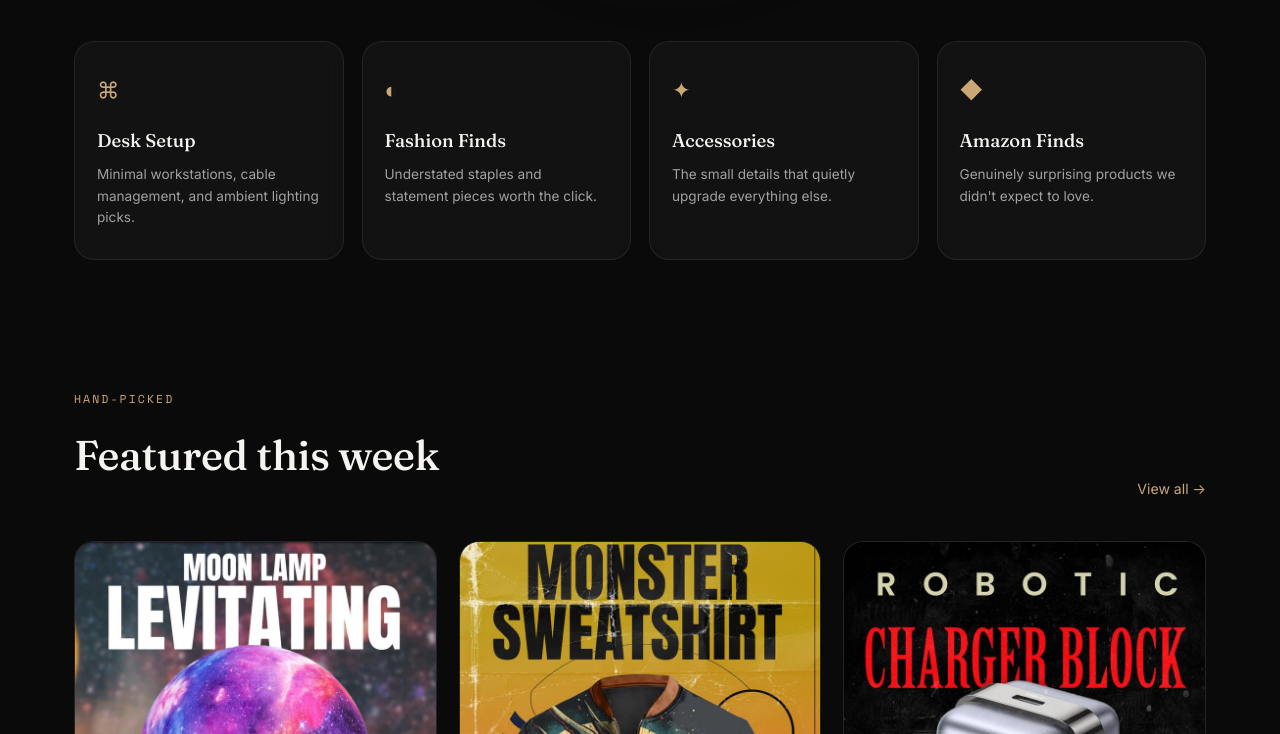
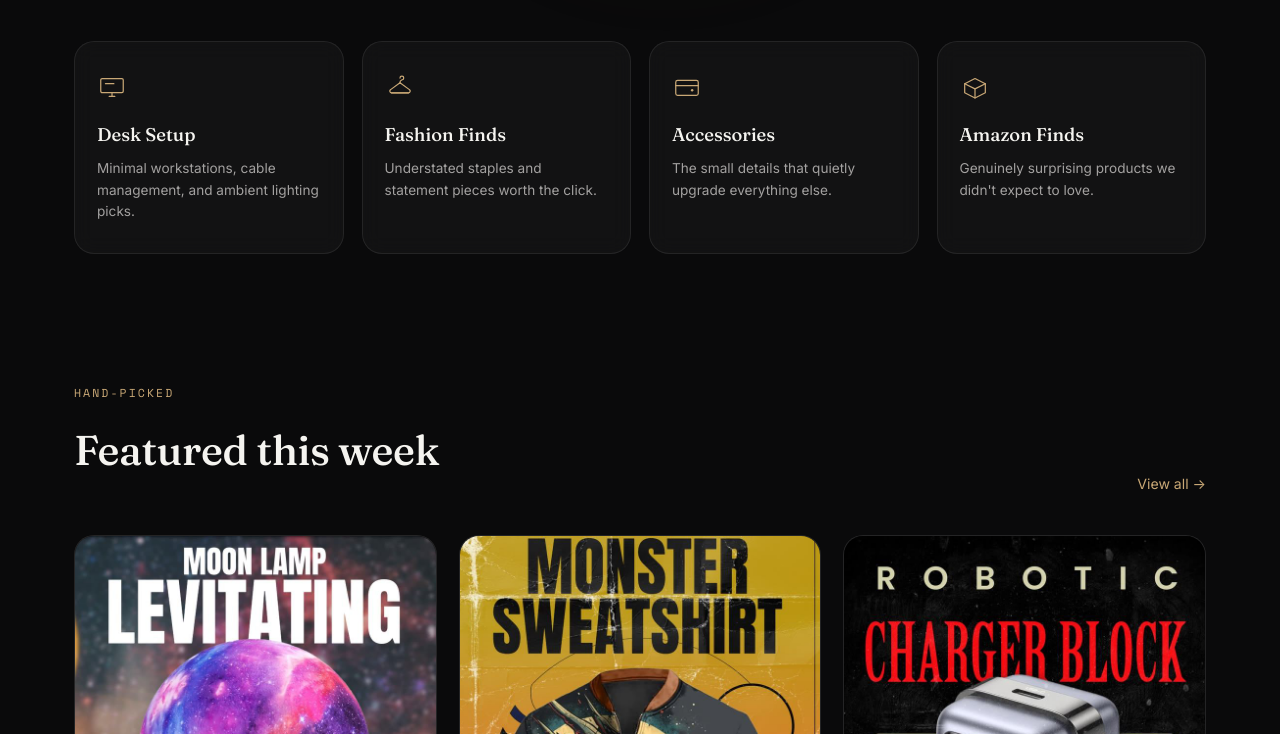
Before and after one commit to Spoider07/spoider-finds, a plain HTML site: page index.html in a window 1280 px wide. Shown: the part 1046-1780 px from the top of the page. Drawn offline with nearby package versions, Linux system fonts and the light colour scheme.

Commit message:
Add files via upload

```diff
--- a/index.html
+++ b/index.html
@@ -99,25 +99,49 @@
       <div class="category-grid">
         <a href="desk-setup.html" class="category-card reveal" style="--reveal-delay:0.03s;">
           <div class="category-glow"></div>
-          <span class="category-icon">⌘</span>
+          <span class="category-icon" aria-hidden="true">
+            <svg viewBox="0 0 32 32" fill="none" stroke="currentColor" stroke-width="1.3" stroke-linecap="round" stroke-linejoin="round">
+              <rect x="4" y="7" width="24" height="15" rx="1.5"/>
+              <path d="M13 26h6M16 22v4"/>
+              <path d="M9 12.5h9"/>
+            </svg>
+          </span>
           <h3>Desk Setup</h3>
           <p>Minimal workstations, cable management, and ambient lighting picks.</p>
         </a>
         <a href="fashion-finds.html" class="category-card reveal" style="--reveal-delay:0.08s;">
           <div class="category-glow"></div>
-          <span class="category-icon">◐</span>
+          <span class="category-icon" aria-hidden="true">
+            <svg viewBox="0 0 32 32" fill="none" stroke="currentColor" stroke-width="1.3" stroke-linecap="round" stroke-linejoin="round">
+              <path d="M16 6.5a2 2 0 1 1 2 2c-.7.4-2 1-2 2.3v.7"/>
+              <path d="M16 11.5 6 18.8a1.9 1.9 0 0 0 1.1 3.5h17.8a1.9 1.9 0 0 0 1.1-3.5l-10-7.3Z"/>
+              <path d="M7 22.3h18"/>
+            </svg>
+          </span>
           <h3>Fashion Finds</h3>
           <p>Understated staples and statement pieces worth the click.</p>
         </a>
         <a href="accessories.html" class="category-card reveal" style="--reveal-delay:0.13s;">
           <div class="category-glow"></div>
-          <span class="category-icon">✦</span>
+          <span class="category-icon" aria-hidden="true">
+            <svg viewBox="0 0 32 32" fill="none" stroke="currentColor" stroke-width="1.3" stroke-linecap="round" stroke-linejoin="round">
+              <rect x="4" y="9" width="24" height="16" rx="2"/>
+              <path d="M4 14.5h24"/>
+              <circle cx="21.5" cy="19.5" r="1.3" fill="currentColor" stroke="none"/>
+            </svg>
+          </span>
           <h3>Accessories</h3>
           <p>The small details that quietly upgrade everything else.</p>
         </a>
         <a href="amazon-finds.html" class="category-card reveal" style="--reveal-delay:0.18s;">
           <div class="category-glow"></div>
-          <span class="category-icon">◆</span>
+          <span class="category-icon" aria-hidden="true">
+            <svg viewBox="0 0 32 32" fill="none" stroke="currentColor" stroke-width="1.3" stroke-linecap="round" stroke-linejoin="round">
+              <path d="M5 12.5 16 7l11 5.5-11 5.5-11-5.5Z"/>
+              <path d="M5 12.5v9.7L16 27.7l11-5.5v-9.7"/>
+              <path d="M16 18v9.7"/>
+            </svg>
+          </span>
           <h3>Amazon Finds</h3>
           <p>Genuinely surprising products we didn't expect to love.</p>
         </a>
--- a/style.css
+++ b/style.css
@@ -597,11 +597,15 @@ img { max-width: 100%; display: block; }
 }
 .category-card:hover .category-glow { opacity: 1; }
 .category-icon {
-  font-size: 1.4rem;
+  display: block;
+  width: 30px;
+  height: 30px;
+  margin-bottom: 18px;
   color: var(--gold);
-  display: block;
-  margin-bottom: 18px;
+  transition: transform 0.3s var(--ease);
 }
+.category-icon svg { display: block; width: 100%; height: 100%; }
+.category-card:hover .category-icon { transform: translateY(-3px); }
 .category-card h3 {
   font-family: var(--font-display);
   font-weight: 500;
```
